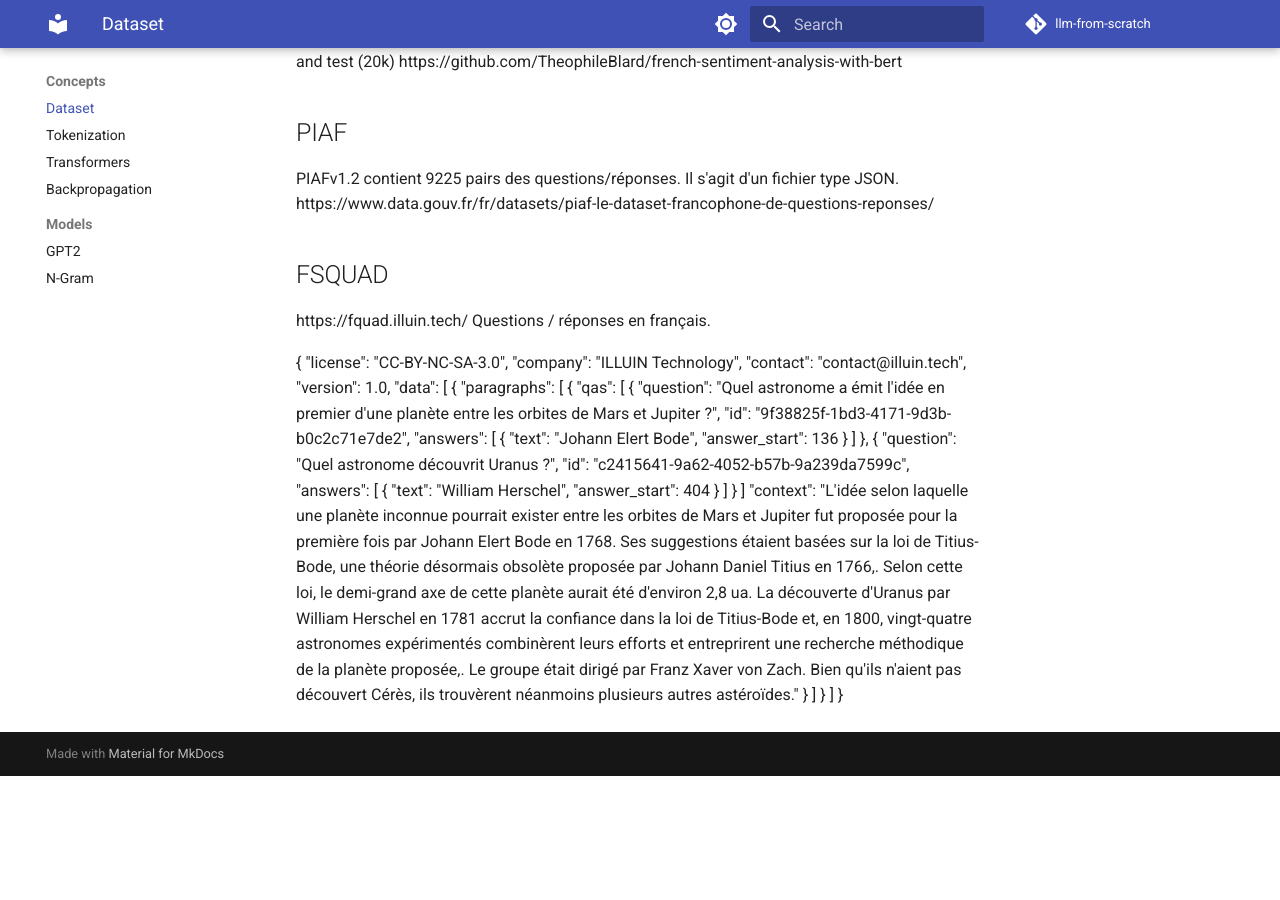
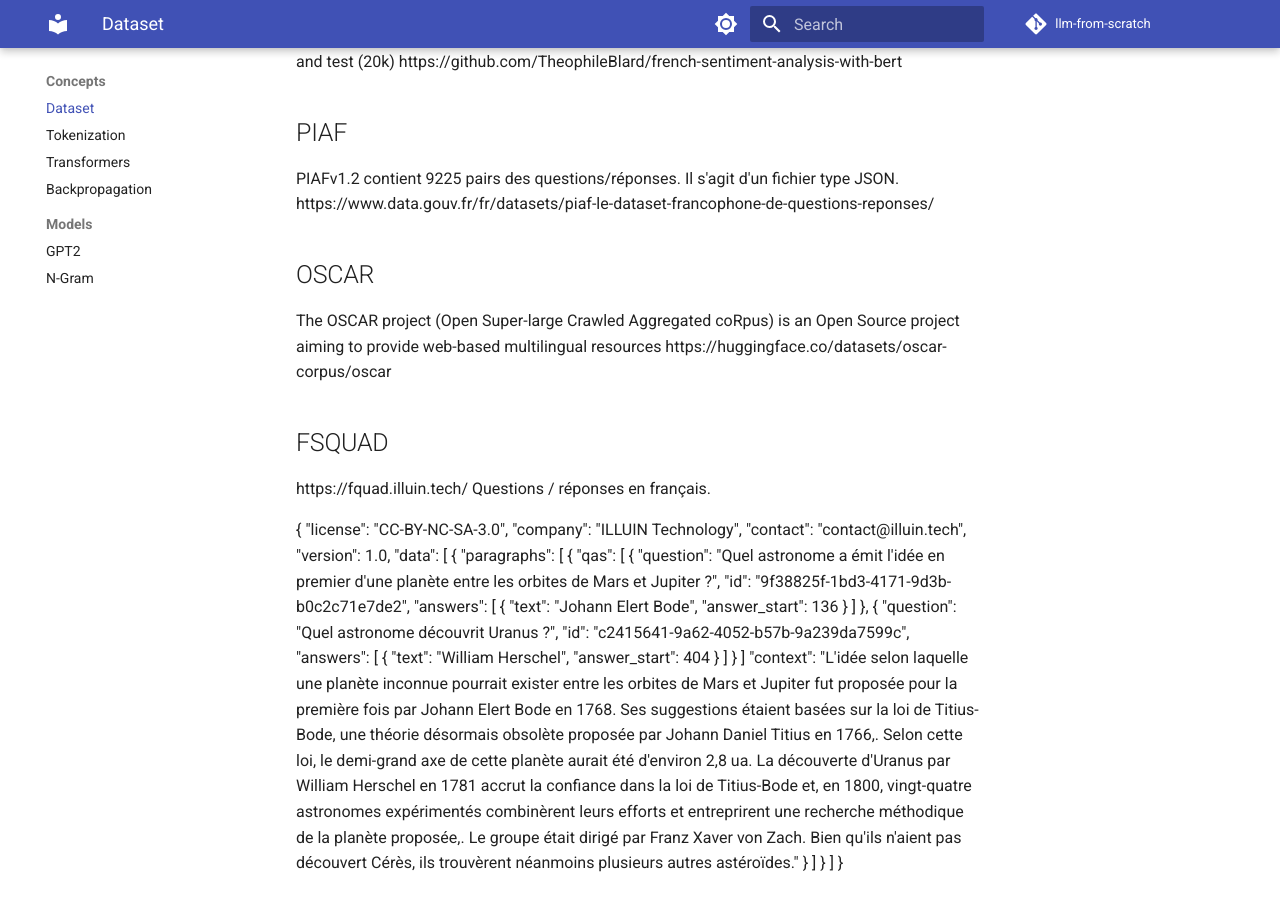
Before and after one commit to 1ou2/llm-from-scratch, an MkDocs documentation site: the page built from docs/concepts/dataset/dataset.md, in a window 1280 px wide and 900 px high, scrolled down 4947 px. Built offline with MkDocs 1.6.1 and Material for MkDocs 9.7.7, drawn with Linux system fonts in a browser that asks for light colours; comment, search, counter and statistics services are not loaded; before the commit the page ends 5723 px from its top, so only the background shows below that.

Commit message:
nouveaux datasets

```diff
--- a/docs/concepts/dataset/dataset.md
+++ b/docs/concepts/dataset/dataset.md
@@ -155,6 +155,10 @@
 PIAFv1.2 contient 9225 pairs des questions/réponses. Il s'agit d'un fichier type JSON.
 https://www.data.gouv.fr/fr/datasets/piaf-le-dataset-francophone-de-questions-reponses/
 
+## OSCAR
+The OSCAR project (Open Super-large Crawled Aggregated coRpus) is an Open Source project aiming to provide web-based multilingual resources
+https://huggingface.co/datasets/oscar-corpus/oscar
+
 ## FSQUAD
 
 https://fquad.illuin.tech/
```
